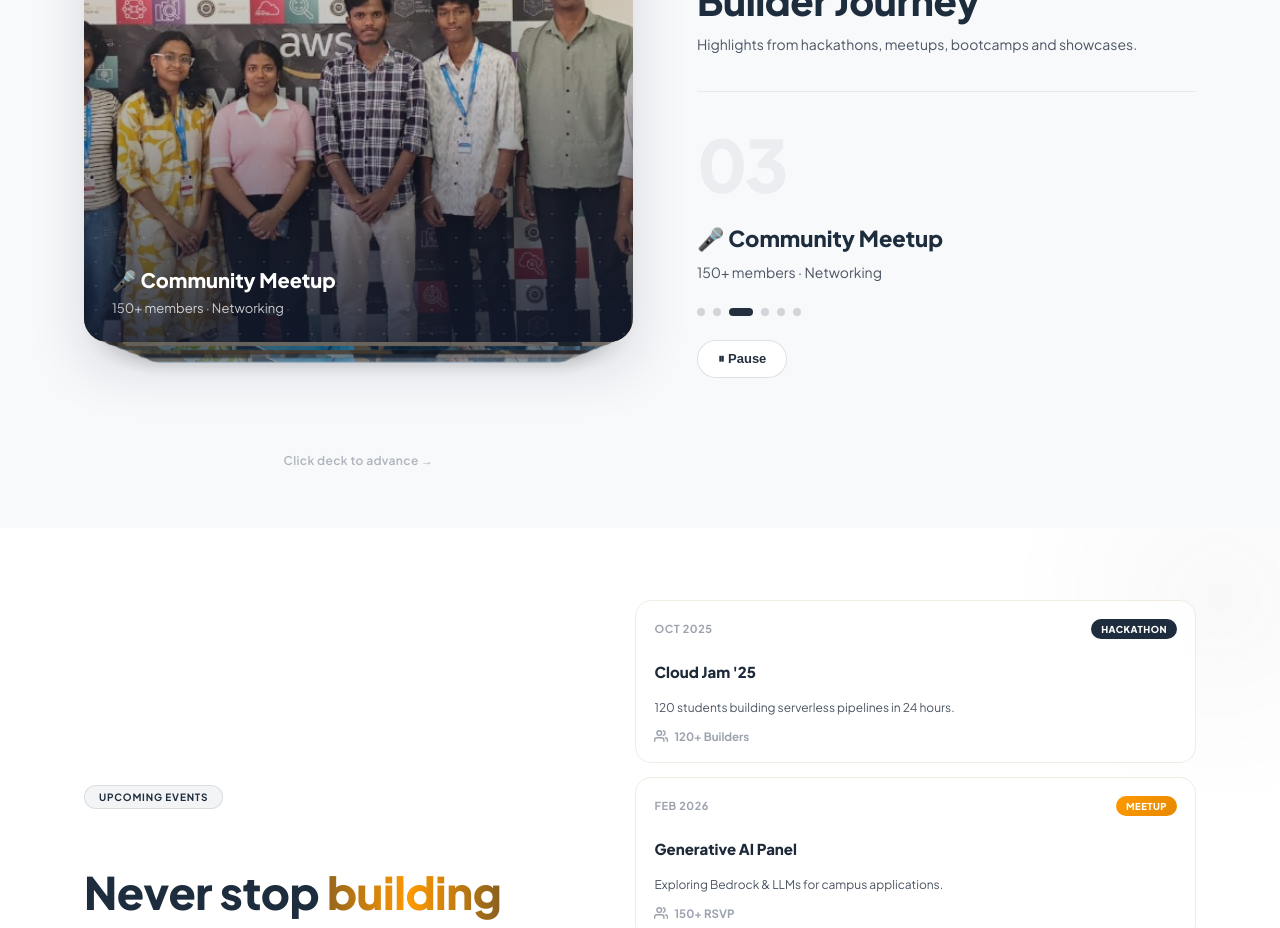
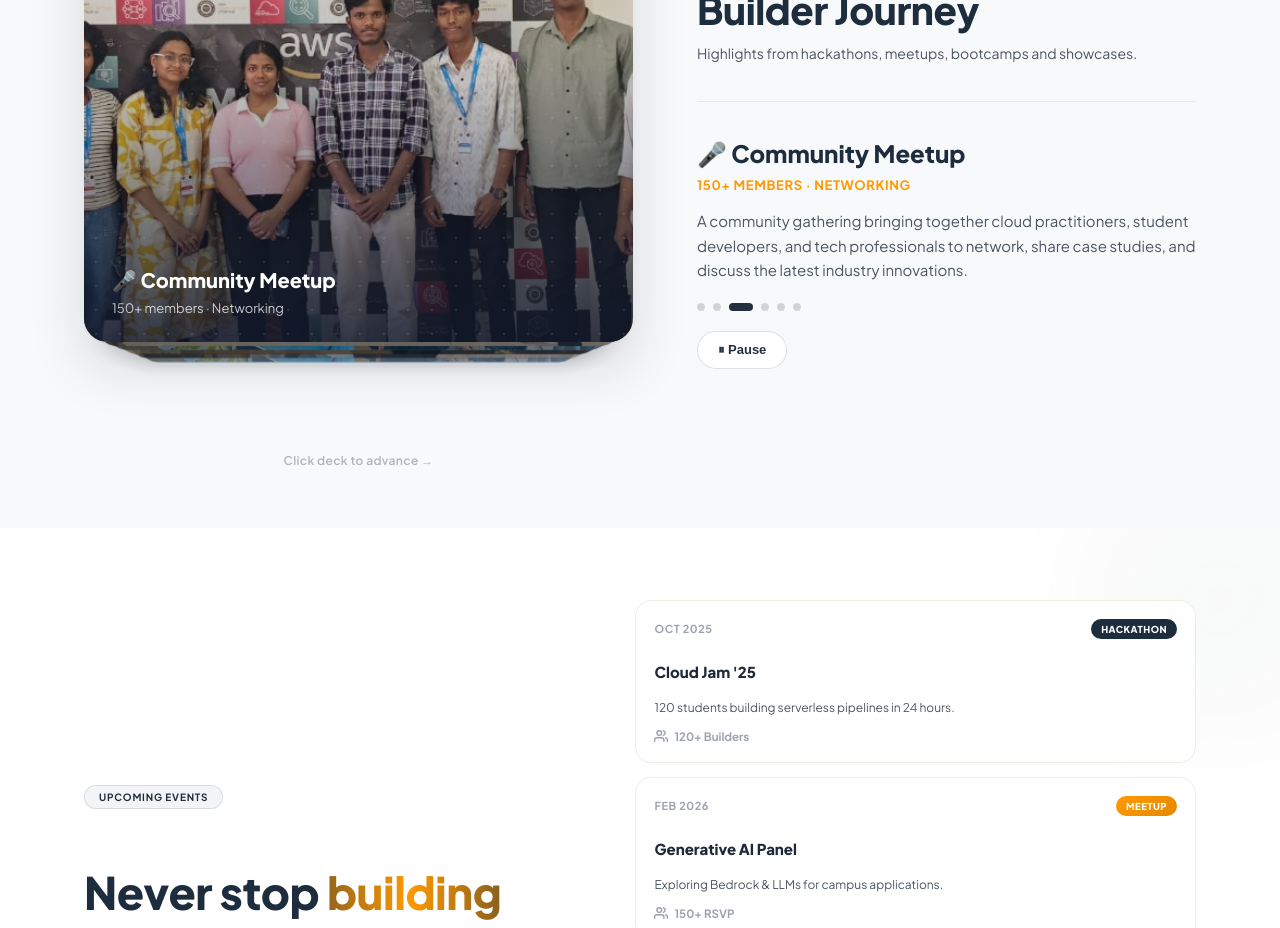
Before and after one commit to balaambiga87-lab/updated-home-page, a Next.js app: page / in a window 1280 px wide. Shown: the part 2900-3828 px from the top of the page. Built offline with nearby package versions, Linux system fonts and the light colour scheme.

Commit message:
Replace large faded numbers with detailed event descriptions on the right column

```diff
--- a/src/components/Gallery.tsx
+++ b/src/components/Gallery.tsx
@@ -10,6 +10,7 @@ const CARDS = [
     sublabel: "120+ builders · Oct 2025 · 24 hours",
     emoji: "☁",
     image: "/images/cloud_jam.jpg",
+    description: "An intensive cloud computing hackathon challenge where student builders collaborate in teams to architect, deploy, and scale innovative solutions on AWS. A true 24-hour sprint from concept to a production-ready application.",
   },
   {
     gradient: "linear-gradient(135deg,#0073BB,#005f9e)",
@@ -17,6 +18,7 @@ const CARDS = [
     sublabel: "Bedrock & LLMs · Feb 2026",
     emoji: "🤖",
     image: "/images/ai_workshop.jpg",
+    description: "A comprehensive generative AI hands-on session focusing on Amazon Bedrock. Students explored building applications using large language models (LLMs), prompt engineering, and building agentic assistants.",
   },
   {
     gradient: "linear-gradient(135deg,#FF9900,#E68900)",
@@ -24,6 +26,7 @@ const CARDS = [
     sublabel: "150+ members · Networking",
     emoji: "🎤",
     image: "/images/community_meetup.jpg",
+    description: "A community gathering bringing together cloud practitioners, student developers, and tech professionals to network, share case studies, and discuss the latest industry innovations.",
   },
   {
     gradient: "linear-gradient(135deg,#1A222D,#232F3E)",
@@ -31,6 +34,7 @@ const CARDS = [
     sublabel: "100+ students certified",
     emoji: "🎤",
     image: "/images/bootcamp.jpg",
+    description: "A focused interactive workspace session where students collaborated on preparation for AWS certifications, shared learnings from technical bootcamps, and engaged in peer mentoring.",
   },
   {
     gradient: "linear-gradient(135deg,#005f9e,#0073BB)",
@@ -38,6 +42,7 @@ const CARDS = [
     sublabel: "re:Invent Watch Party",
     emoji: "💡",
     image: "/images/ai_workshop.jpg",
+    description: "An expert panel discussion and watch party highlighting the most exciting announcements and technical breakthroughs from AWS re:Invent, sharing actionable insights for developers.",
   },
   {
     gradient: "linear-gradient(135deg,#232F3E,#1A222D)",
@@ -45,6 +50,7 @@ const CARDS = [
     sublabel: "Robotics & IoT Showcase · Dobot Magician",
     emoji: "🤖",
     image: "/images/robo_wolke.jpg",
+    description: "An experimental robotics exhibition demonstrating the integration of cloud computing with physical hardware. The showcase highlighted controlling Dobot Magician robotic arms using AWS-backed cloud services.",
   },
 ];
 
@@ -445,26 +451,12 @@ export default function Gallery() {
               initial={{ opacity: 0, x: 24 }}
               animate={{ opacity: 1, x: 0 }}
               transition={{ duration: 0.35, ease: "easeOut" }}
-              style={{ display: "flex", flexDirection: "column", gap: 24 }}
+              style={{ display: "flex", flexDirection: "column", gap: 20 }}
             >
-              {/* Big faded card number */}
-              <div
-                style={{
-                  fontSize: 72,
-                  fontWeight: 900,
-                  color: "rgba(35,47,62,0.06)",
-                  lineHeight: 1,
-                  letterSpacing: "-0.04em",
-                  userSelect: "none",
-                }}
-              >
-                {String(order[0] + 1).padStart(2, "0")}
-              </div>
-
               <div>
                 <div
                   style={{
-                    fontSize: 22,
+                    fontSize: 24,
                     fontWeight: 800,
                     color: "#1e2d3d",
                     marginBottom: 8,
@@ -475,13 +467,26 @@ export default function Gallery() {
                 </div>
                 <div
                   style={{
-                    fontSize: 14,
-                    color: "#4b5563",
-                    lineHeight: 1.65,
+                    fontSize: 13,
+                    fontWeight: 700,
+                    color: "#FF9900",
+                    textTransform: "uppercase",
+                    letterSpacing: "0.05em",
+                    marginBottom: 16,
                   }}
                 >
                   {currentTopCard.sublabel}
                 </div>
+                <p
+                  style={{
+                    fontSize: 15,
+                    color: "#4b5563",
+                    lineHeight: 1.65,
+                    margin: 0,
+                  }}
+                >
+                  {currentTopCard.description}
+                </p>
               </div>
 
               {/* Dot progress indicators */}
```
